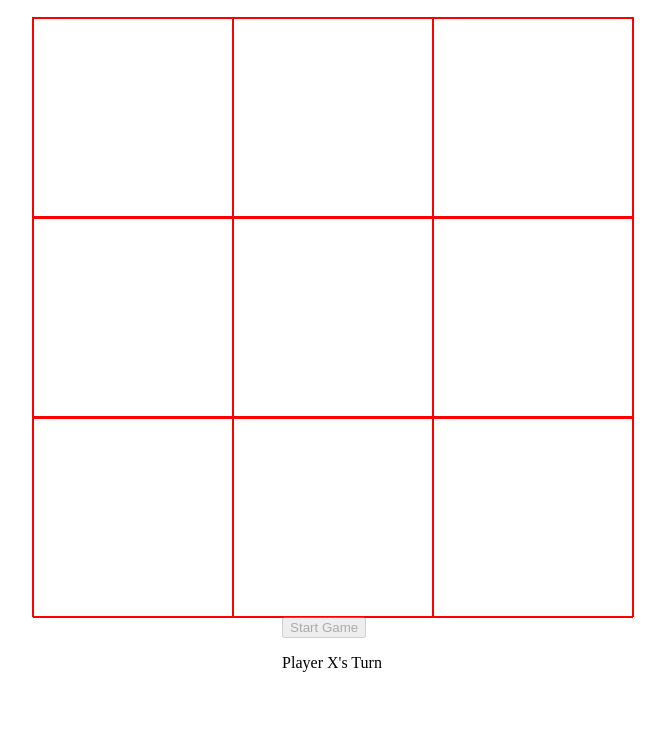
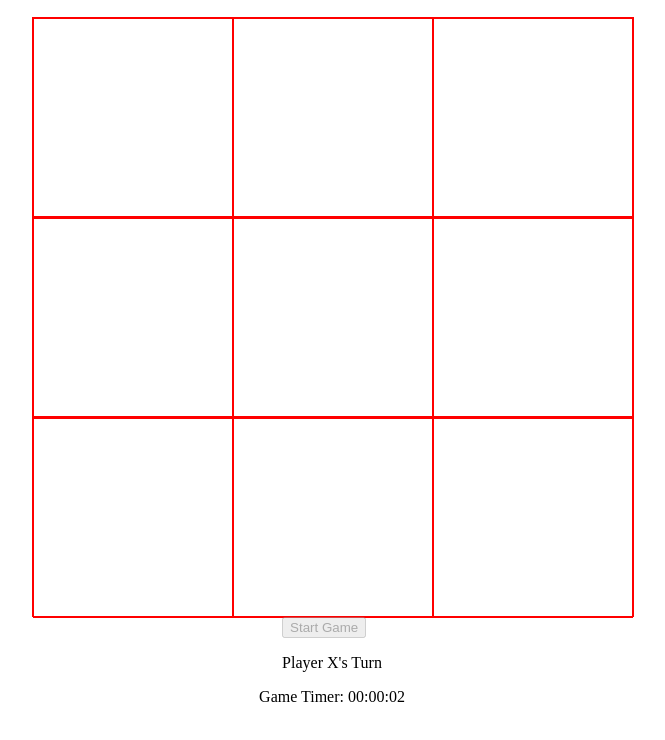
Before and after one commit to Cortney-Logan/tic-tac-toe-cortney-adam, a plain HTML site: page index.html in a window 1280 px wide. Both pictures are taken after a click on the button "Start Game". Shown: the part 50-790 px from the top of the page, without its empty margins (308-973 px from the left). Drawn offline with Linux system fonts and the light colour scheme.

Commit message:
added timer function

```diff
--- a/index.html
+++ b/index.html
@@ -39,6 +39,7 @@
       <!-- player status -->
       <p id="playerStatus"></p>
     </div>
+    <div id="timer">Game Timer:  <span id="hours">00</span>:<span id="minutes">00</span>:<span id="seconds">00</span></div>
     <script src="main.js"></script>
   </body>
 </html>
--- a/main.js
+++ b/main.js
@@ -7,8 +7,26 @@ let cells = Array.from(document.getElementsByClassName("cell"));
 // declare variable to keep track of current player
 let currentPlayer = "X";
 
+let hourTimer = document.getElementById('hours');
+let minuteTimer = document.getElementById('minutes');
+let secondTimer = document.getElementById('seconds');
+
+let hours = 0;
+let minutes = 0;
+let seconds = 0;
+
+let timer;
+
 //adds event listener to start button - when clicked the button is disabled and game play can begin
 start.addEventListener("click", () => {
+
+  if (timer) {
+    clearInterval(timer);
+  }
+  hours = 0;
+  minutes = 0;
+  seconds = 0;
+  timer = setInterval( setTimer, 1000);
   //disables start button
   start.disabled = true;
   // player status shows "player x's turn"
@@ -42,6 +60,7 @@ function playGame(event) {
     for (let elements of cells) {
       elements.removeEventListener("click", playGame);
     }
+    clearInterval(timer);
   }
   // else if (tie()) {
   //   playerStatus.textContent = `Draw`;
@@ -134,6 +153,34 @@ function win() {
   }
 }
 
+function setTimer() {
+  //seconds += 1;
+  //secondTimer.textContent = timerPadding(seconds, 2);
+  //minuteTimer.textContent = timerPadding(minutes, 2);
+  if (seconds === 60) {
+    minutes += 1;
+    seconds = 0;
+    minuteTimer.textContent = timerPadding(minutes, 2);
+  }
+  seconds += 1;
+  secondTimer.textContent = timerPadding(seconds, 2);
+  minuteTimer.textContent = timerPadding(minutes, 2);
+
+  hourTimer.textContent = timerPadding(hours, 2);
+  if (minutes === 60) {
+      hours += 1;
+      minutes = 0;
+      hourTimer.textContent = timerPadding(hours, 2);
+    }
+  }
+
+function timerPadding(num, size) {
+  padNum = num+"";
+  while (padNum.length < size) padNum = "0" + padNum;
+  return padNum;
+}
+
+
 // let textContentArr = []
 // for (let element in cells){
 // textContentArr[i]=cells[i].textContent
```
